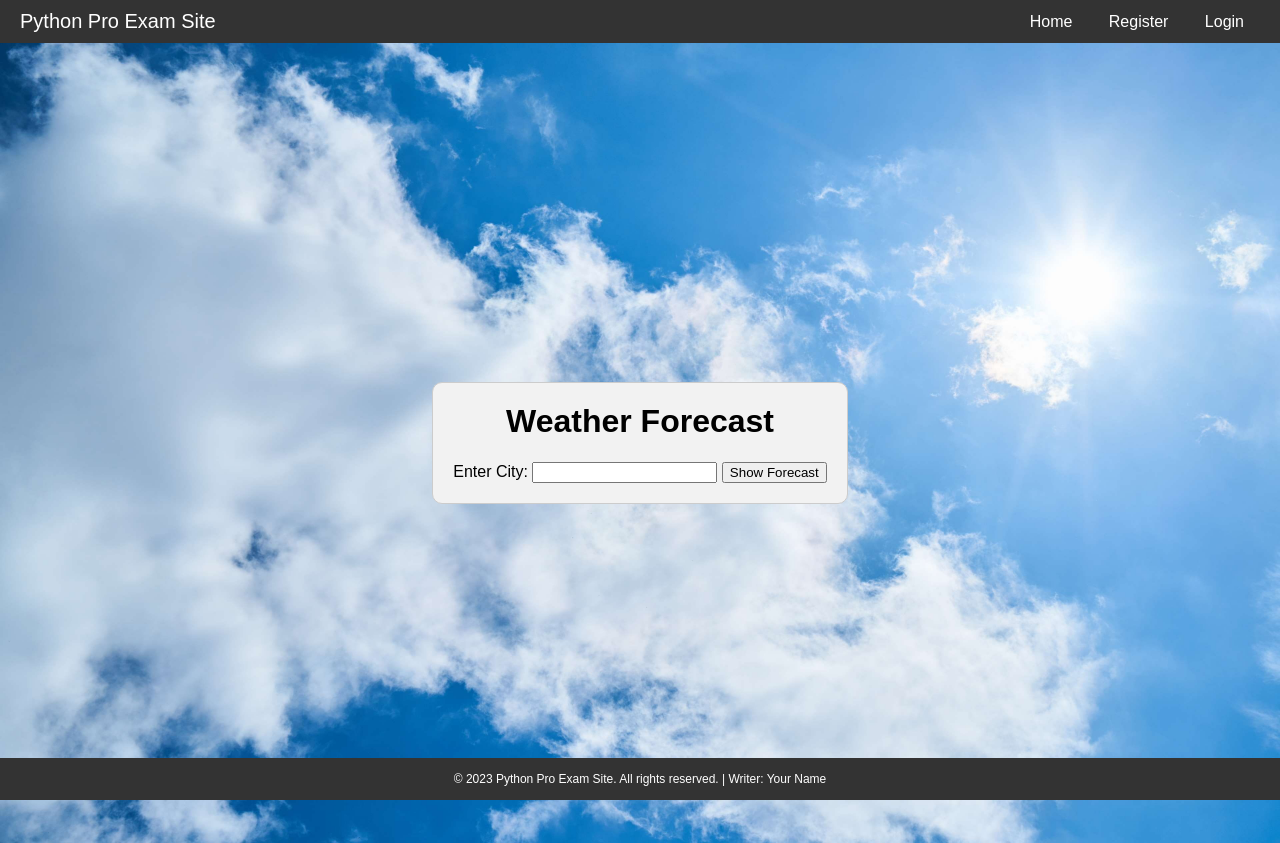
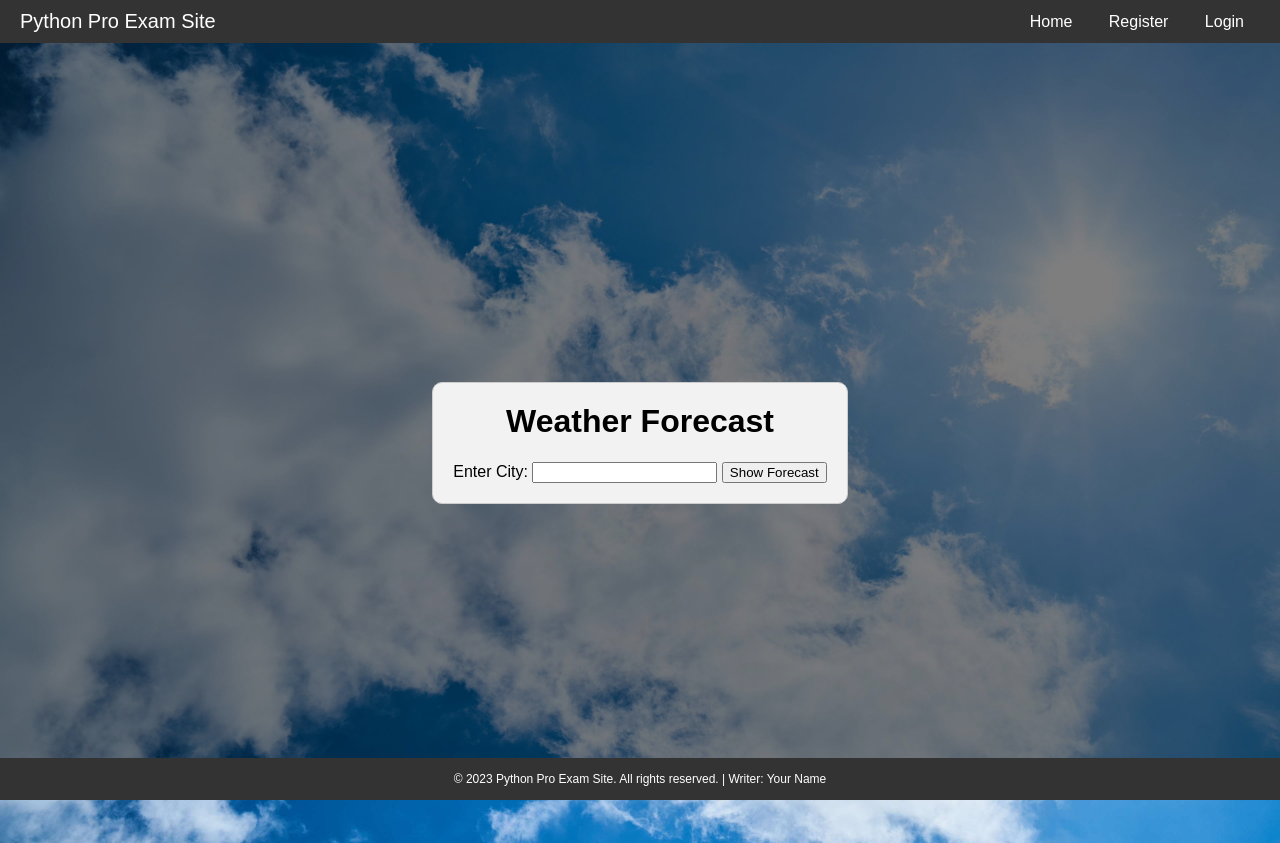
Before and after one commit to sevggii/Python_Web_Project, a Flask app: page / in a window 1280 px wide. Run offline with Flask 3, Linux system fonts and the light colour scheme.

Commit message:
background opacity

```diff
--- a/templates/index.html
+++ b/templates/index.html
@@ -16,6 +16,16 @@
             background-size: cover;
             background-repeat: no-repeat;
             background-attachment: fixed;
+        }
+
+        .background-overlay {
+            position: fixed;
+            top: 0;
+            left: 0;
+            width: 100%;
+            height: 100%;
+            background-color: rgba(0, 0, 0, 0.5); /* Yarı saydam siyah arkaplan */
+            z-index: -1; /* Arkaplanı sayfa arkasına al */
         }
 
         .content {
@@ -106,6 +116,8 @@
 </head>
 
 <body>
+    <div class="background-overlay"></div> <!-- Arka plan katmanı -->
+
     <div class="navbar">
         <h1 class="navbar-title">Python Pro Exam Site</h1>
         <div>
```
